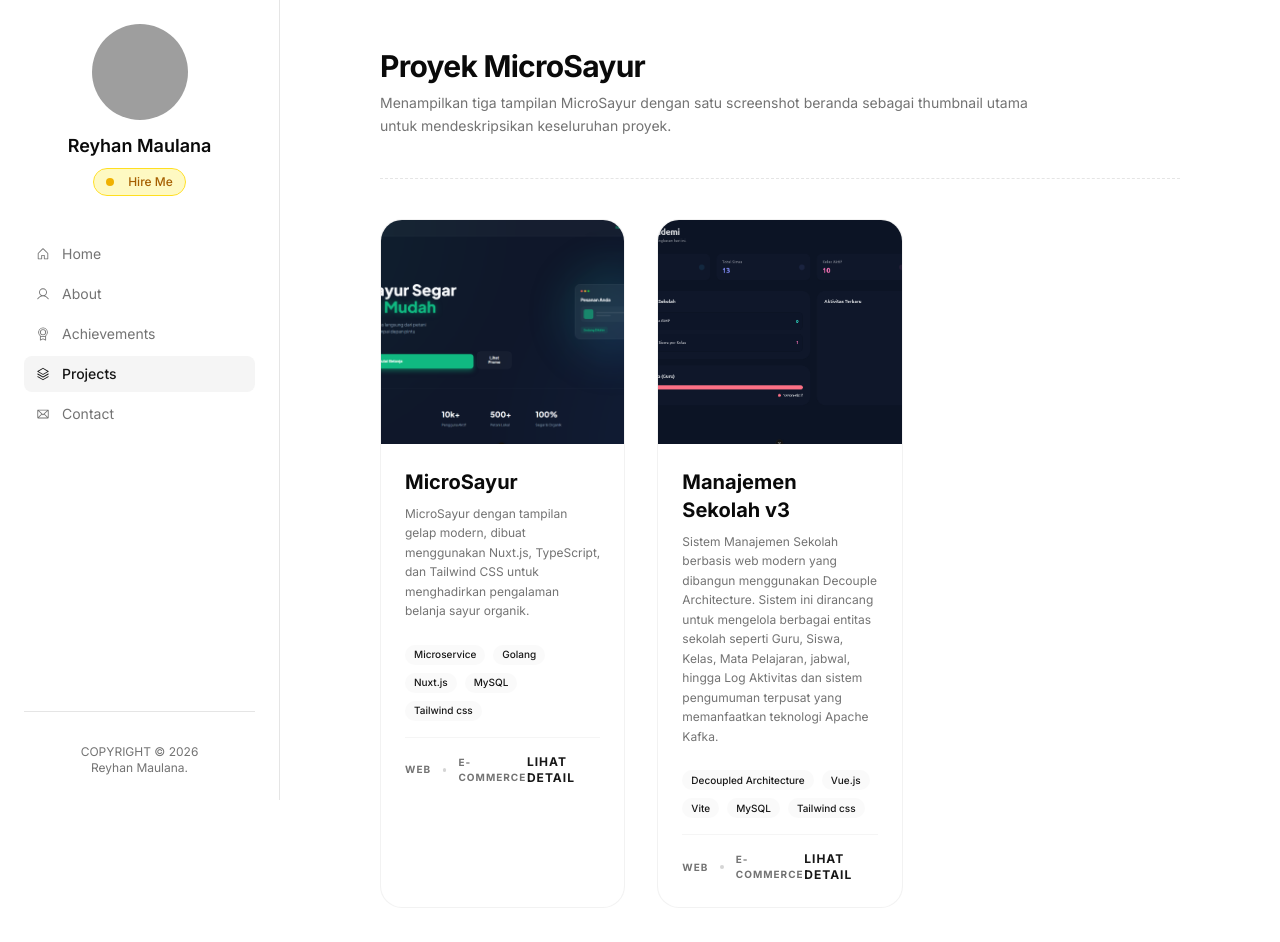
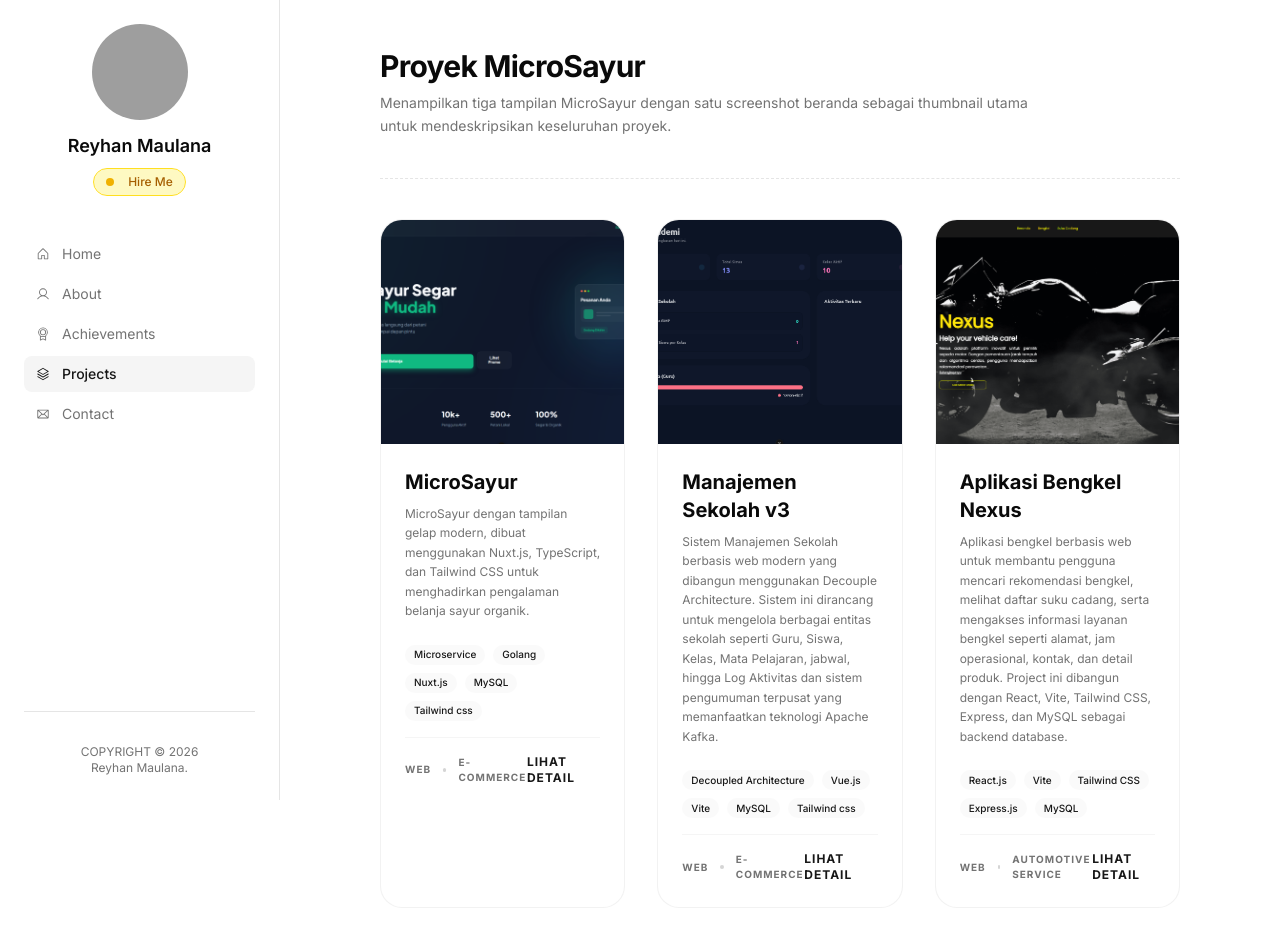
Before and after one commit to Rerey155-del/portofolio-rerey, a Next.js app: page /projects in a window 1280 px wide. Shown: the top 942 px of the page. Built offline with nearby package versions, Linux system fonts and the light colour scheme; grey boxes are pictures that could not be loaded.

Commit message:
feat: add new project "Aplikasi Bengkel Nexus" with images

```diff
--- a/app/projects/data.ts
+++ b/app/projects/data.ts
@@ -48,5 +48,20 @@ export const PROJECTS_DATA: ProjectData[] = [
     isFeatured: true,
     thumbnail: true,
   },
+   {
+  id: 3,
+  title: "Aplikasi Bengkel Nexus",
+  description:
+    "Aplikasi bengkel berbasis web untuk membantu pengguna mencari rekomendasi bengkel, melihat daftar suku cadang, serta mengakses informasi layanan bengkel seperti alamat, jam operasional, kontak, dan detail produk. Project ini dibangun dengan React, Vite, Tailwind CSS, Express, dan MySQL sebagai backend database.",
+  image: "/nexus1.png",
+  images: ["/nexus1.png", "/nexus2.png"],
+  type: "Web",
+  category: "Automotive Service",
+  tech: ["React.js", "Vite", "Tailwind CSS", "Express.js", "MySQL"],
+  link: "#",
+  github: "#",
+  isFeatured: true,
+  thumbnail: true,
+}
 
 ];
```
Also changed, not shown: public/nexus1.png (added), public/nexus2.png (added).
